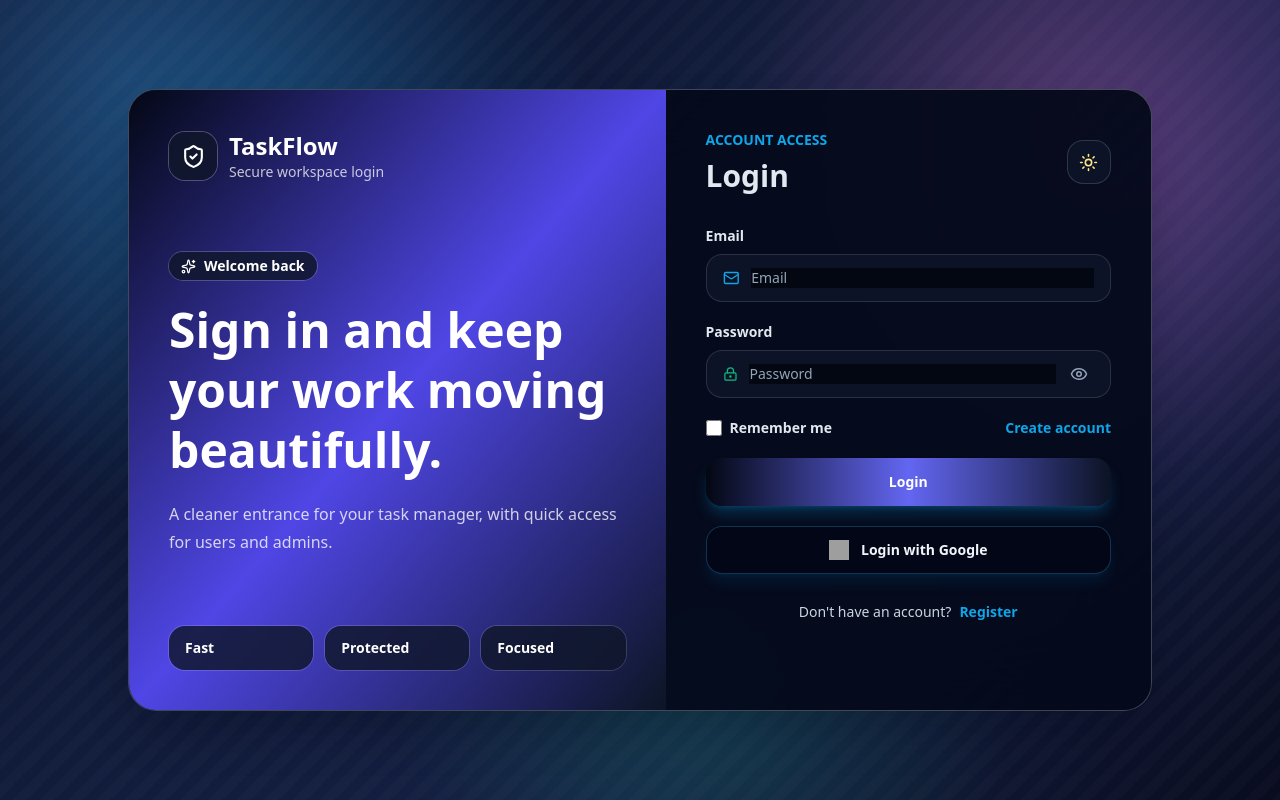
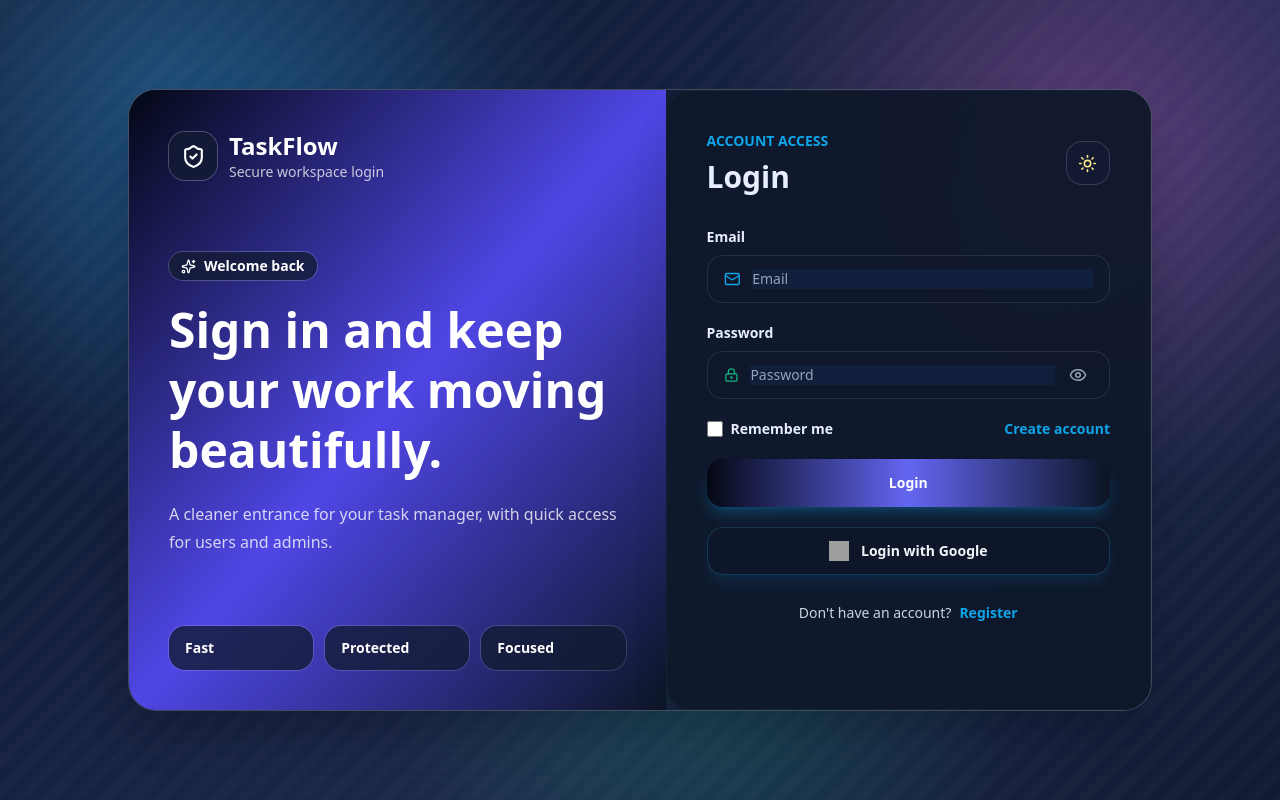
Before and after one commit to yaz-oss/Task-Management-App-frontend, a React (Vite) app: page / in a window 1280 px wide. Built offline with nearby package versions, Linux system fonts and the light colour scheme; grey boxes are pictures that could not be loaded.

Commit message:
refine login dark theme with glassy blue-violet palette

```diff
--- a/src/index.css
+++ b/src/index.css
@@ -10,20 +10,20 @@
 
 @layer components {
   .theme-app.dark {
-    background-color: #0f172a;
+    background-color: #101b33;
     background-image:
-      radial-gradient(circle at 10% 10%, rgba(96, 165, 250, 0.22), transparent 28%),
-      radial-gradient(circle at 90% 20%, rgba(139, 92, 246, 0.18), transparent 30%),
-      linear-gradient(135deg, #0b122d 0%, #111c3b 40%, #151f43 70%, #090c1f 100%);
-    color: #e2e8f0;
+      radial-gradient(circle at 12% 10%, rgba(96, 165, 250, 0.2), transparent 26%),
+      radial-gradient(circle at 88% 18%, rgba(124, 58, 237, 0.16), transparent 28%),
+      linear-gradient(135deg, #101b33 0%, #141f3d 30%, #1d2a4a 65%, #111a32 100%);
+    color: #e7efff;
   }
 
   .theme-app.dark .bg-white {
-    background-color: rgba(16, 24, 40, 0.92);
+    background-color: rgba(20, 28, 50, 0.92);
   }
 
   .theme-app.dark [class*="bg-white/"] {
-    background-color: rgba(15, 23, 42, 0.82);
+    background-color: rgba(18, 28, 50, 0.78);
   }
 
   .theme-app.dark [class*="from-white"],
@@ -49,11 +49,11 @@
   }
 
   .theme-app.dark .bg-slate-50 {
-    background-color: #07111f;
+    background-color: #14203a;
   }
 
   .theme-app.dark .bg-slate-100 {
-    background-color: #111827;
+    background-color: #172345;
   }
 
   .theme-app.dark .text-slate-950,
@@ -86,15 +86,15 @@
   }
 
   .theme-app.dark .dark-panel {
-    background: linear-gradient(135deg, rgba(15, 23, 42, 0.96), rgba(30, 41, 59, 0.96), rgba(49, 46, 129, 0.9));
-    border-color: rgba(96, 165, 250, 0.22);
-    box-shadow: 0 18px 45px rgba(4, 12, 40, 0.38);
+    background: linear-gradient(135deg, rgba(18, 30, 54, 0.96), rgba(37, 53, 90, 0.94), rgba(88, 80, 217, 0.75));
+    border-color: rgba(96, 165, 250, 0.24);
+    box-shadow: 0 18px 45px rgba(10, 24, 72, 0.32);
   }
 
   .theme-app.dark .dark-panel-soft {
-    background: linear-gradient(135deg, rgba(15, 23, 42, 0.84), rgba(59, 57, 128, 0.85));
-    border-color: rgba(139, 92, 246, 0.24);
-    box-shadow: 0 16px 36px rgba(79, 70, 229, 0.1);
+    background: linear-gradient(135deg, rgba(18, 30, 54, 0.88), rgba(69, 58, 189, 0.84));
+    border-color: rgba(139, 92, 246, 0.2);
+    box-shadow: 0 16px 36px rgba(89, 80, 212, 0.14);
   }
 
   .theme-app.dark .divide-slate-100 > :not([hidden]) ~ :not([hidden]) {
@@ -104,8 +104,8 @@
   .theme-app.dark input,
   .theme-app.dark select,
   .theme-app.dark textarea {
-    background-color: #030712;
-    color: #e5e7eb;
+    background-color: #121f3c;
+    color: #e7efff;
   }
 
   .theme-app.dark option {
--- a/src/pages/Login.tsx
+++ b/src/pages/Login.tsx
@@ -78,7 +78,7 @@
     <main
       className={`theme-app min-h-screen overflow-hidden ${
         darkMode
-          ? "dark bg-[#030712] text-white"
+          ? "dark bg-[#111b38] text-slate-100"
           : "bg-gradient-to-br from-rose-50 via-sky-50 to-emerald-50 text-slate-950"
       }`}
     >
@@ -126,8 +126,10 @@
 
           <div
             className={`p-6 sm:p-10 ${
-              darkMode ? "bg-slate-950/[0.72]" : "bg-white/[0.82]"
-            }`}
+              darkMode
+                ? "bg-slate-900/75 border border-slate-800/50"
+                : "bg-white/[0.82]"
+            } rounded-[24px] shadow-2xl shadow-slate-950/10`}
           >
             <div className="mb-8 flex items-center justify-between">
               <div>
@@ -172,7 +174,7 @@
                 <span
                   className={`flex h-12 items-center rounded-2xl border px-4 transition focus-within:border-sky-400 ${
                     darkMode
-                      ? "border-white/[0.12] bg-white/[0.08]"
+                      ? "border-slate-700/60 bg-slate-900/40"
                       : "border-slate-200 bg-white"
                   }`}
                 >
@@ -193,7 +195,7 @@
                 <span
                   className={`flex h-12 items-center rounded-2xl border px-4 transition focus-within:border-sky-400 ${
                     darkMode
-                      ? "border-white/[0.12] bg-white/[0.08]"
+                      ? "border-slate-700/60 bg-slate-900/40"
                       : "border-slate-200 bg-white"
                   }`}
                 >
@@ -246,7 +248,7 @@
                 }}
                 className={`flex h-12 w-full items-center justify-center gap-3 rounded-2xl border text-sm font-bold transition ${
                   darkMode
-                    ? "border-sky-400/25 bg-slate-950 text-slate-100 shadow-lg shadow-sky-500/10 hover:bg-slate-900"
+                    ? "border-sky-400/20 bg-slate-900/70 text-slate-100 shadow-lg shadow-sky-500/10 hover:bg-slate-800"
                     : "border-slate-200 bg-white hover:bg-slate-50"
                 }`}
               >
```
